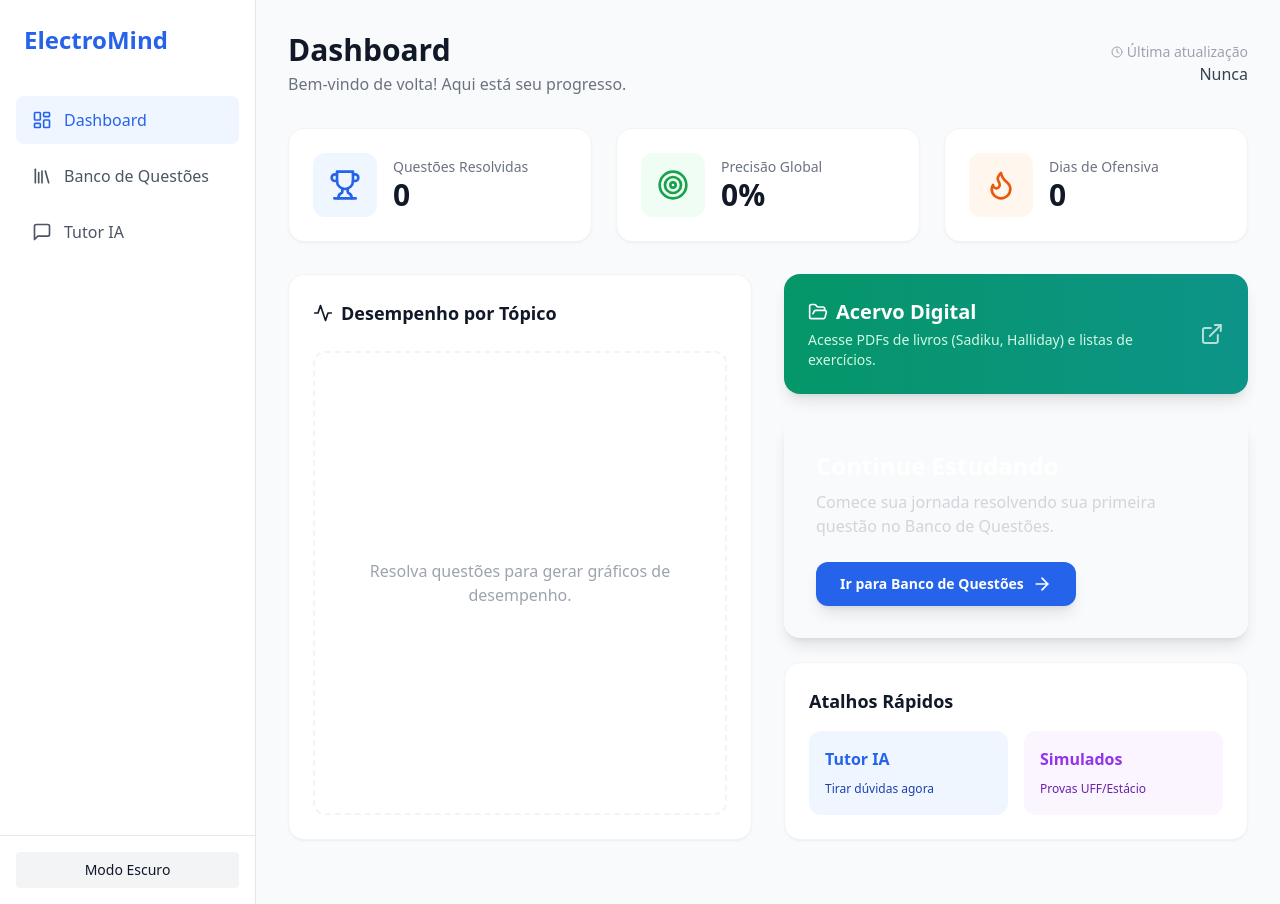
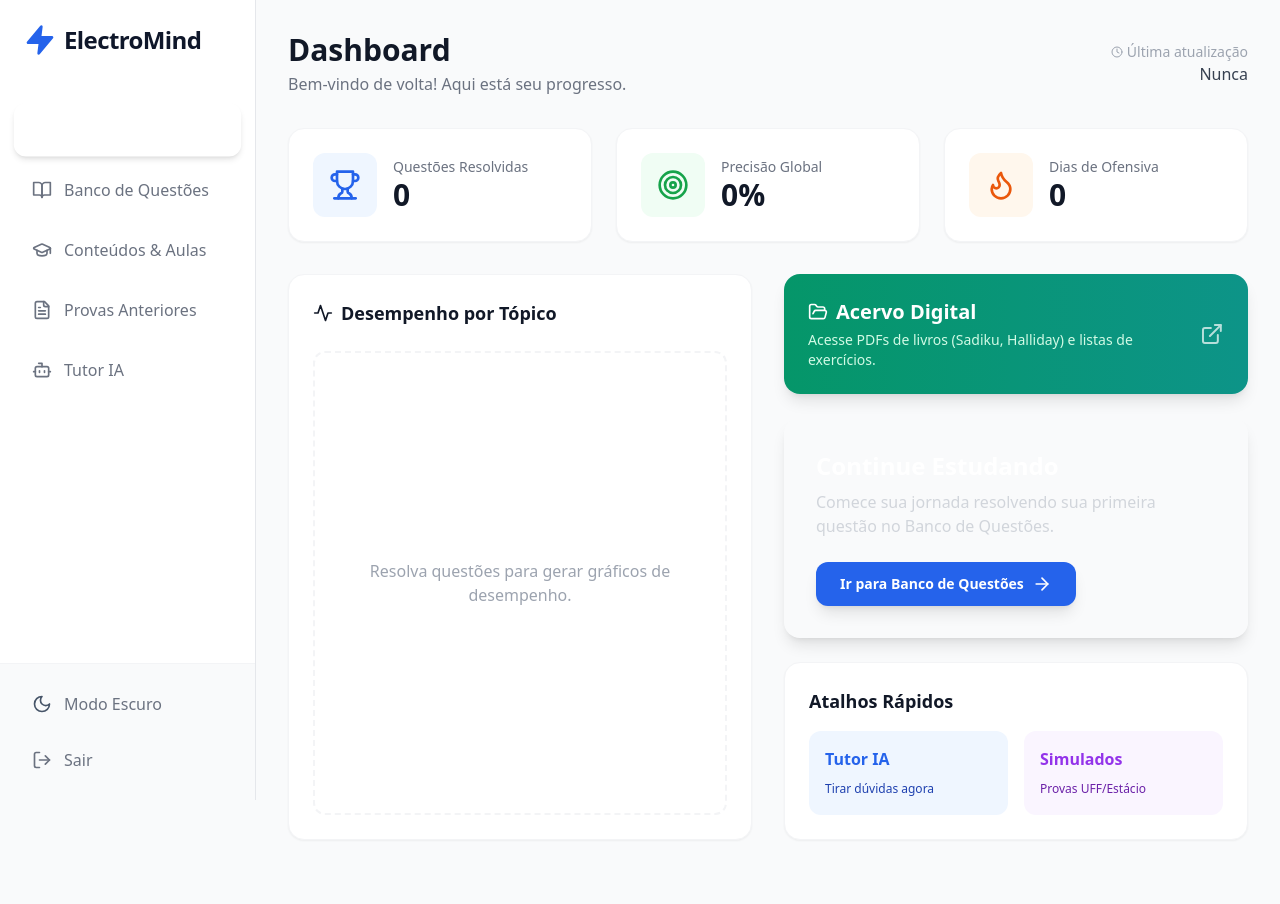
Before and after one commit to fernanddes2/Plataforma-de-Estudos, a React (Vite) app: page / in a window 1280 px wide. Built offline with nearby package versions, Linux system fonts and the light colour scheme; no server answers.

Commit message:
Refactor Sidebar component with new icons and layout

```diff
--- a/components/Sidebar.tsx
+++ b/components/Sidebar.tsx
@@ -1,6 +1,6 @@
 import React from 'react';
 import { ViewState } from '../types';
-import { Book, BrainCircuit, LayoutDashboard, Library, MessageSquare } from 'lucide-react';
+import { LayoutDashboard, BookOpen, Bot, Zap, LogOut, GraduationCap, FileText, X, Moon, Sun } from 'lucide-react';
 
 interface SidebarProps {
   currentView: ViewState;
@@ -12,36 +12,86 @@ interface SidebarProps {
 }
 
 const Sidebar: React.FC<SidebarProps> = ({ currentView, onNavigate, isOpen, onClose, isDarkMode, toggleTheme }) => {
-  const menuItems = [
+  const navItems = [
     { view: ViewState.DASHBOARD, label: 'Dashboard', icon: LayoutDashboard },
-    { view: ViewState.QUESTION_BANK, label: 'Banco de Questões', icon: Library },
-    { view: ViewState.AI_TUTOR, label: 'Tutor IA', icon: MessageSquare },
+    { view: ViewState.QUESTION_BANK, label: 'Banco de Questões', icon: BookOpen },
+    { view: ViewState.LEARNING, label: 'Conteúdos & Aulas', icon: GraduationCap },
+    { view: ViewState.EXAMS, label: 'Provas Anteriores', icon: FileText },
+    { view: ViewState.AI_TUTOR, label: 'Tutor IA', icon: Bot },
   ];
+
+  const handleNavClick = (view: ViewState) => {
+    onNavigate(view);
+    if (window.innerWidth < 1024) {
+      onClose();
+    }
+  };
 
   return (
     <>
-      {isOpen && <div className="fixed inset-0 bg-black/50 z-40 lg:hidden" onClick={onClose} />}
-      <aside className={`fixed lg:static inset-y-0 left-0 z-50 w-64 bg-white dark:bg-slate-800 border-r border-gray-200 dark:border-slate-700 transform transition-transform duration-300 ${isOpen ? 'translate-x-0' : '-translate-x-full lg:translate-x-0'}`}>
-        <div className="p-6 font-bold text-2xl text-blue-600">ElectroMind</div>
-        <nav className="px-4 space-y-2 mt-4">
-          {menuItems.map((item) => (
+      {/* Mobile Overlay */}
+      <div
+        className={`fixed inset-0 bg-black/50 backdrop-blur-sm z-40 lg:hidden transition-opacity duration-300 ${isOpen ? 'opacity-100' : 'opacity-0 pointer-events-none'}`}
+        onClick={onClose}
+      />
+
+      {/* Sidebar Content */}
+      <aside
+        className={`
+          fixed top-0 left-0 h-full w-64 bg-white dark:bg-slate-800 border-r border-gray-200 dark:border-slate-700 z-50 transform transition-all duration-300 ease-in-out
+          ${isOpen ? 'translate-x-0' : '-translate-x-full'}
+          lg:translate-x-0 lg:static lg:h-screen lg:shadow-none shadow-2xl flex flex-col
+        `}
+      >
+        <div className="p-6 flex items-center justify-between">
+          <div className="flex items-center space-x-2 text-primary-600 dark:text-primary-400">
+            <Zap className="w-8 h-8 fill-current" />
+            <span className="text-2xl font-bold tracking-tight text-slate-900 dark:text-white">Electro<span className="text-secondary-900 dark:text-primary-400">Mind</span></span>
+          </div>
+          <button onClick={onClose} className="lg:hidden p-2 text-gray-400 hover:text-gray-600 dark:hover:text-gray-200">
+            <X className="w-6 h-6" />
+          </button>
+        </div>
+
+        <nav className="mt-6 px-4 space-y-2 flex-1">
+          {navItems.map((item) => {
+            const isActive = currentView === item.view;
+            return (
               <button
                 key={item.view}
-              onClick={() => onNavigate(item.view)}
-              className={`w-full flex items-center space-x-3 px-4 py-3 rounded-lg transition-colors ${currentView === item.view ? 'bg-blue-50 text-blue-600 dark:bg-slate-700 dark:text-blue-400' : 'text-gray-600 dark:text-gray-400 hover:bg-gray-50 dark:hover:bg-slate-700'}`}
+                onClick={() => handleNavClick(item.view)}
+                className={`w-full flex items-center space-x-3 px-4 py-3.5 rounded-xl transition-all duration-200 font-medium ${
+                  isActive
+                    ? 'bg-secondary-900 dark:bg-primary-600 text-white shadow-md transform scale-[1.02]'
+                    : 'text-gray-500 dark:text-gray-400 hover:bg-gray-50 dark:hover:bg-slate-700 hover:text-secondary-900 dark:hover:text-white'
+                }`}
               >
-              <item.icon className="w-5 h-5" />
+                <item.icon className={`w-5 h-5 ${isActive ? 'text-primary-400 dark:text-white' : ''}`} />
                 <span>{item.label}</span>
               </button>
-          ))}
+            );
+          })}
         </nav>
-        <div className="absolute bottom-0 w-full p-4 border-t dark:border-slate-700">
-            <button onClick={toggleTheme} className="w-full py-2 bg-gray-100 dark:bg-slate-700 rounded text-sm dark:text-white">
-                {isDarkMode ? 'Modo Claro' : 'Modo Escuro'}
+
+        <div className="p-4 border-t border-gray-100 dark:border-slate-700 bg-gray-50 dark:bg-slate-800/50 space-y-2">
+          {/* Theme Toggle */}
+          <button
+            onClick={toggleTheme}
+            className="w-full flex items-center space-x-3 px-4 py-3 rounded-xl text-gray-500 dark:text-gray-400 hover:bg-white dark:hover:bg-slate-700 hover:shadow-sm transition-all duration-200"
+          >
+            {isDarkMode ? <Sun className="w-5 h-5 text-amber-400" /> : <Moon className="w-5 h-5 text-slate-600" />}
+            <span className="font-medium">{isDarkMode ? 'Modo Claro' : 'Modo Escuro'}</span>
+          </button>
+
+          {/* Logout */}
+          <button className="w-full flex items-center space-x-3 px-4 py-3 rounded-xl text-gray-500 dark:text-gray-400 hover:bg-white dark:hover:bg-slate-700 hover:text-red-600 dark:hover:text-red-400 hover:shadow-sm transition-all duration-200">
+            <LogOut className="w-5 h-5" />
+            <span className="font-medium">Sair</span>
           </button>
         </div>
       </aside>
     </>
   );
 };
+
 export default Sidebar;
```
Lines whose indentation alone changed are shown as unchanged.
